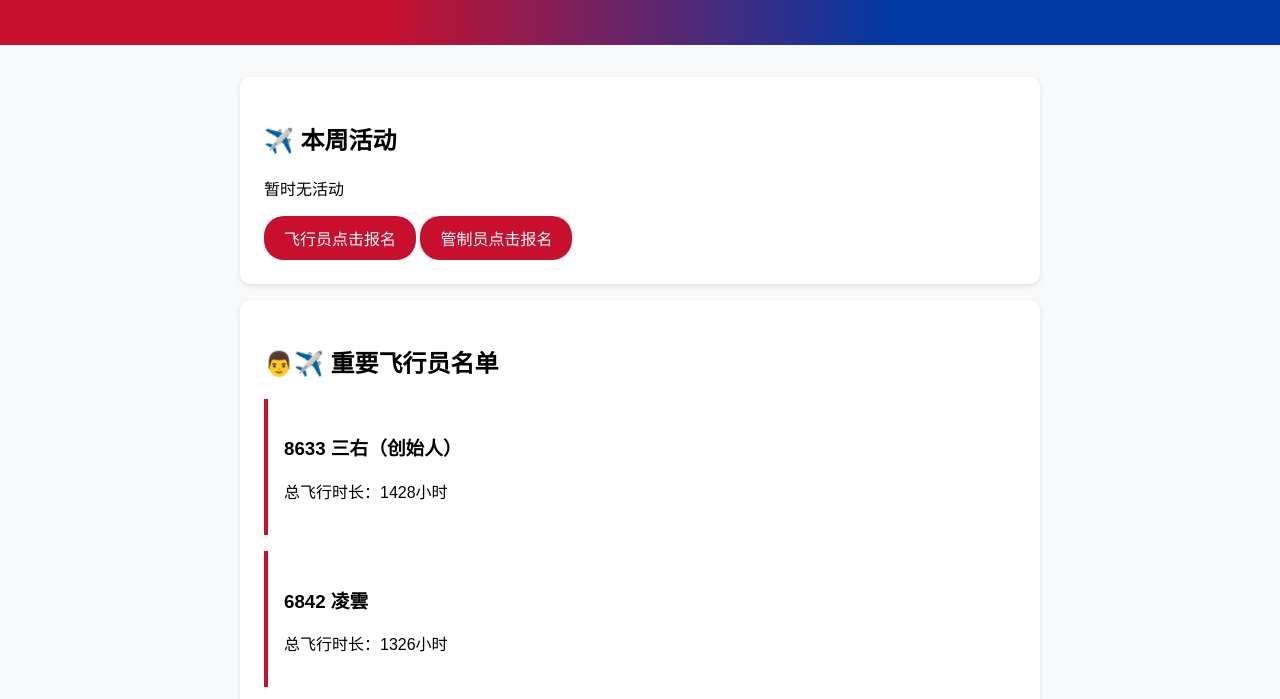
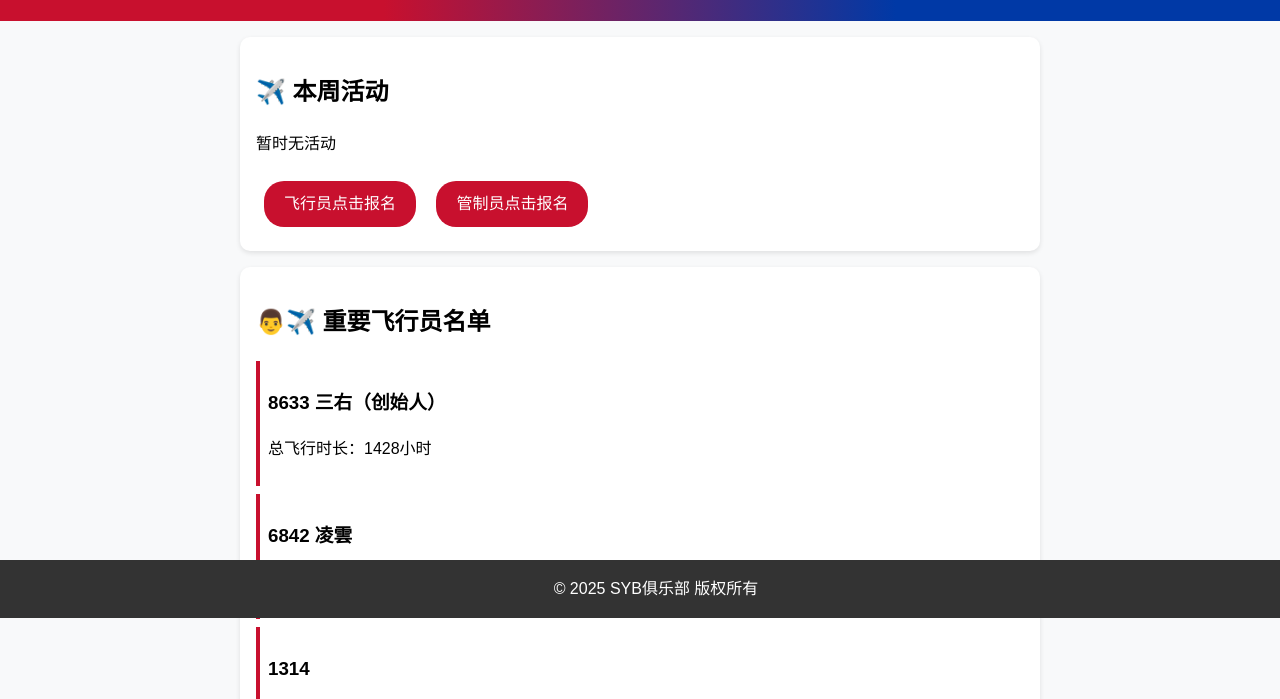
Before and after one commit to SANYOU-hash/lingyun-SYBJIESHAO123, a plain HTML site: page index.html in a window 1280 px wide. Shown: the part 182-881 px from the top of the page. Drawn offline with Linux system fonts and the light colour scheme.

Commit message:
Update index.html

```diff
--- a/index.html
+++ b/index.html
@@ -1,8 +1,8 @@
-
 <!DOCTYPE html>
 <html lang="zh-CN">
 <head>
     <meta charset="UTF-8">
+    <meta name="viewport" content="width=device-width, initial-scale=1.0">
     <title>SYB旗下·凌云航空</title>
     <style>
         :root {
@@ -13,11 +13,12 @@
             font-family: 'Microsoft YaHei', sans-serif;
             margin: 0;
             background: #f8f9fa;
+            line-height: 1.6;
         }
         .header {
             background: linear-gradient(to right, var(--syb-red) 30%, var(--lyh-blue) 70%);
             color: white;
-            padding: 2rem;
+            padding: 1rem;
             text-align: center;
         }
         .syb-badge {
@@ -28,20 +29,20 @@
         }
         .container {
             max-width: 800px;
-            margin: 2rem auto;
+            margin: 1rem auto;
             padding: 0 1rem;
         }
         .card {
             background: white;
             border-radius: 10px;
             box-shadow: 0 2px 5px rgba(0,0,0,0.1);
-            padding: 1.5rem;
+            padding: 1rem;
             margin: 1rem 0;
         }
         .pilot {
             border-left: 4px solid var(--syb-red);
-            padding: 1rem;
-            margin: 1rem 0;
+            padding: 0.5rem;
+            margin: 0.5rem 0;
         }
         .join-btn {
             background: var(--syb-red);
@@ -50,6 +51,23 @@
             border-radius: 20px;
             text-decoration: none;
             display: inline-block;
+            margin: 0.5rem;
+            width: 100%;
+            box-sizing: border-box;
+        }
+        @media (min-width: 600px) {
+            .join-btn {
+                width: auto;
+            }
+        }
+        .footer {
+            text-align: center;
+            padding: 1rem;
+            background-color: #333;
+            color: white;
+            position: fixed;
+            bottom: 0;
+            width: 100%;
         }
     </style>
 </head>
@@ -93,5 +111,9 @@
             <a href="https://qm.qq.com/q/2GOog2N7Oo" class="join-btn" target="_blank">立即加入</a>
         </div>
     </div>
+
+    <footer class="footer">
+        © 2025 SYB俱乐部 版权所有
+    </footer>
 </body>
 </html>
```
